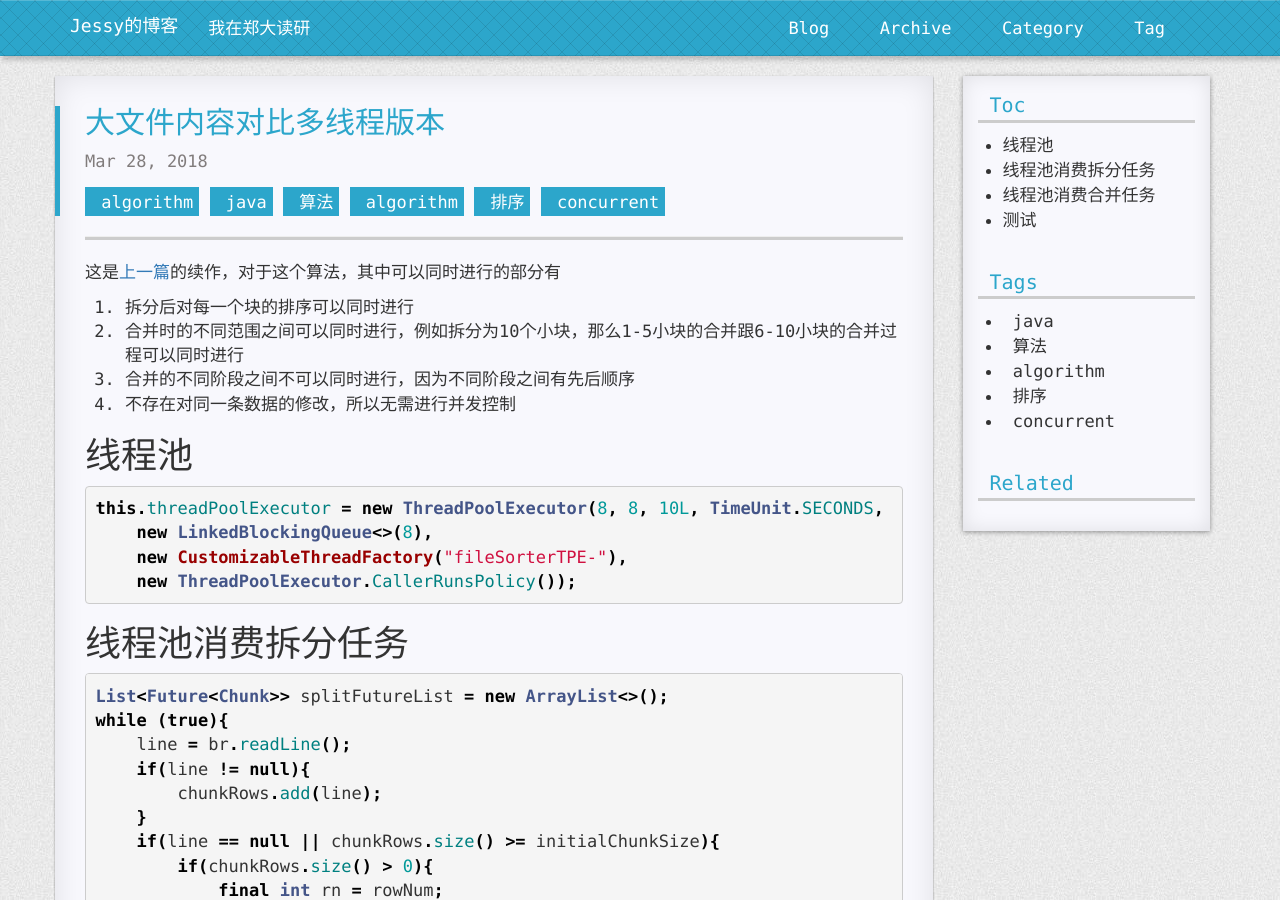
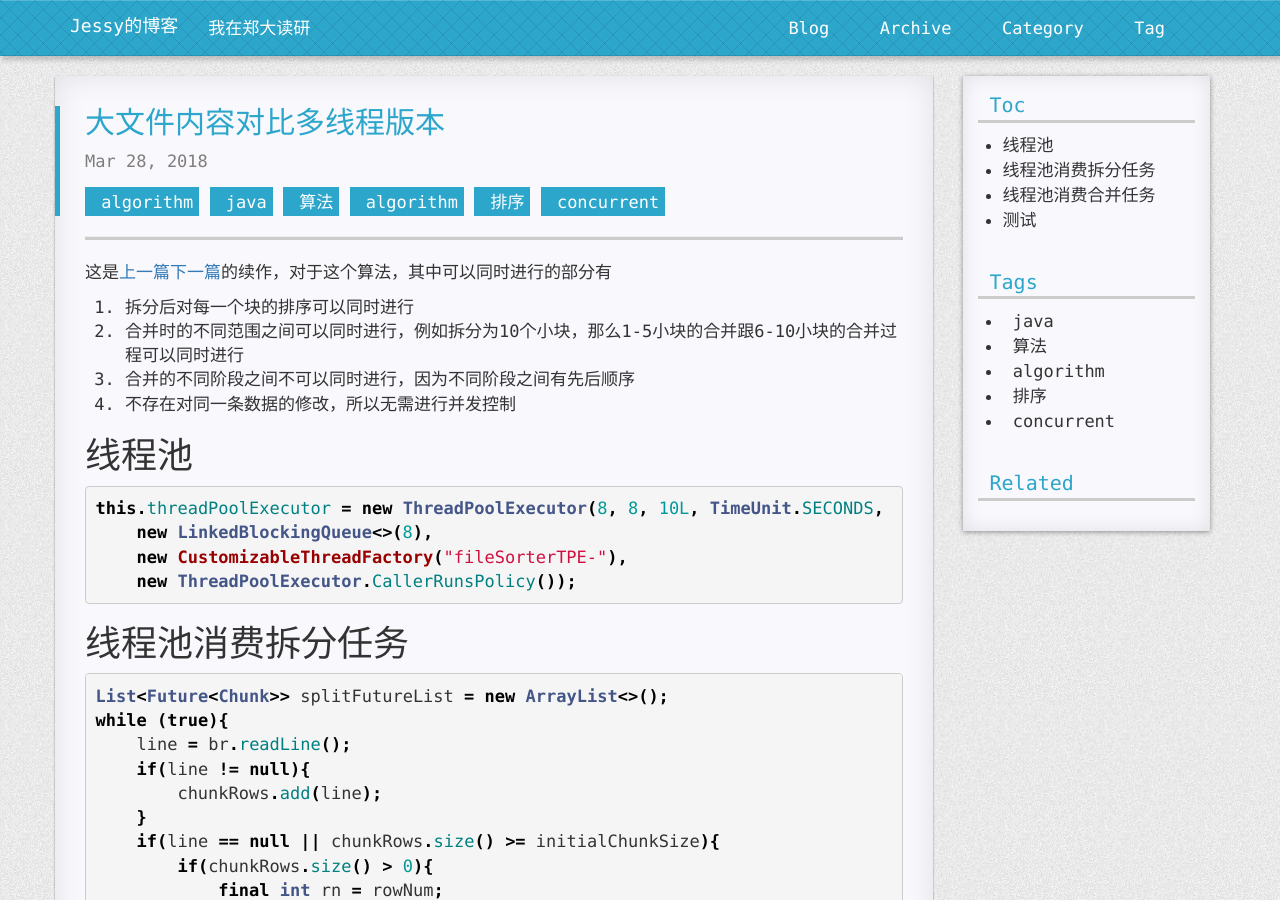
Before and after one commit to JessyLee/JessyLee.github.io, a Jekyll site: the page built from _posts/2018-03-28-large-file-diff-concurrent.md, in a window 1280 px wide and 900 px high. Built offline with Jekyll 4.4.1, drawn with Linux system fonts in a browser that asks for light colours; nearby versions of some CDN libraries; comment, search, counter and statistics services are not loaded; a style sheet for code colours, icons or effects is not loaded.

Commit message:
体验markdown

```diff
--- a/_posts/2018-03-28-large-file-diff-concurrent.md
+++ b/_posts/2018-03-28-large-file-diff-concurrent.md
@@ -7,7 +7,7 @@ categories: algorithm
 * TOC
 {:toc}
 
-这是[上一篇][上一篇]的续作，对于这个算法，其中可以同时进行的部分有
+这是[上一篇][上一篇][下一篇]的续作，对于这个算法，其中可以同时进行的部分有
 1. 拆分后对每一个块的排序可以同时进行
 2. 合并时的不同范围之间可以同时进行，例如拆分为10个小块，那么1-5小块的合并跟6-10小块的合并过程可以同时进行
 3. 合并的不同阶段之间不可以同时进行，因为不同阶段之间有先后顺序
@@ -84,6 +84,7 @@ while (true) {
  [完整代码][完整代码]
 
 [上一篇]:https://bit-ranger.github.io/blog/algorithm/large-file-diff/
+[下一篇]:https://www.baidu.com
 [完整代码]:https://github.com/bit-ranger/architecture/blob/d9083d2fb71763557e6d4eb6875f9c001fd41596/core/src/main/java/com/rainyalley/architecture/core/arithmetic/sort/FileSorter.java
 
 # 测试
```
Also changed, not shown: 1 other file.
